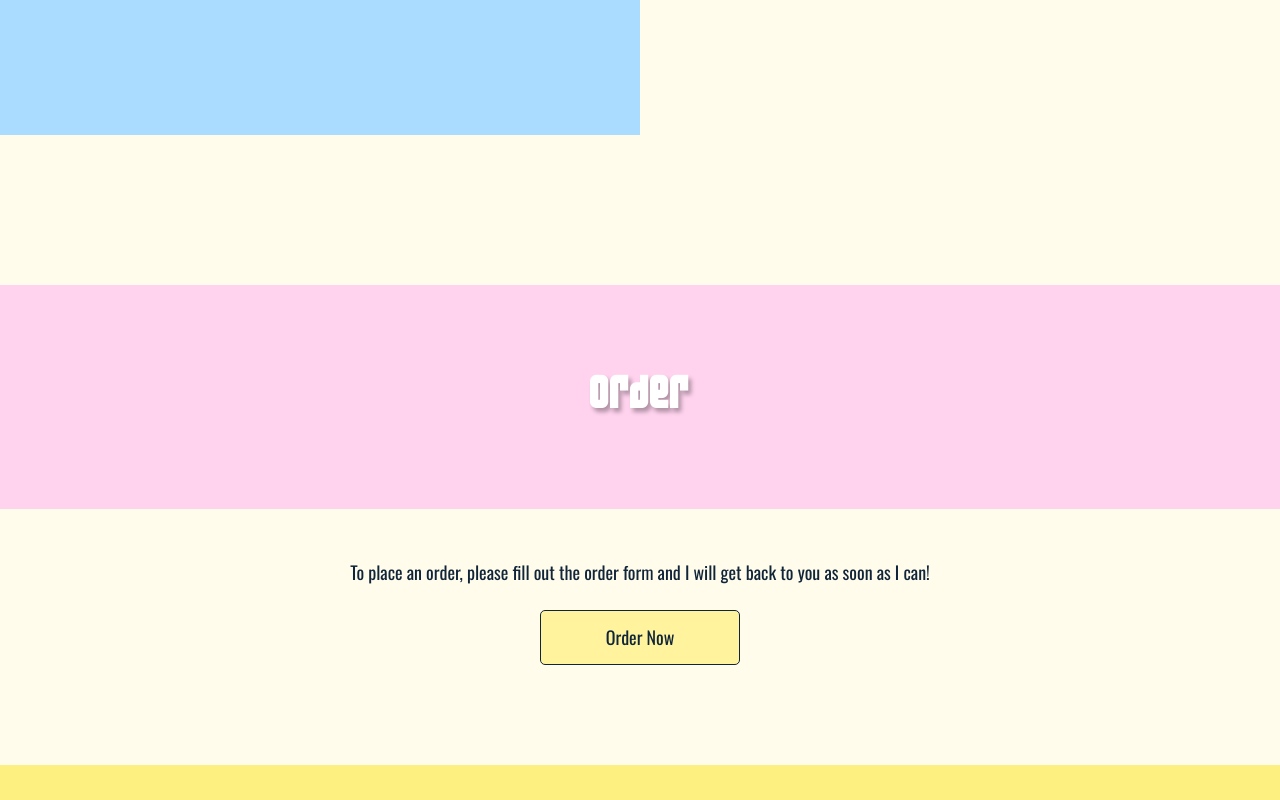
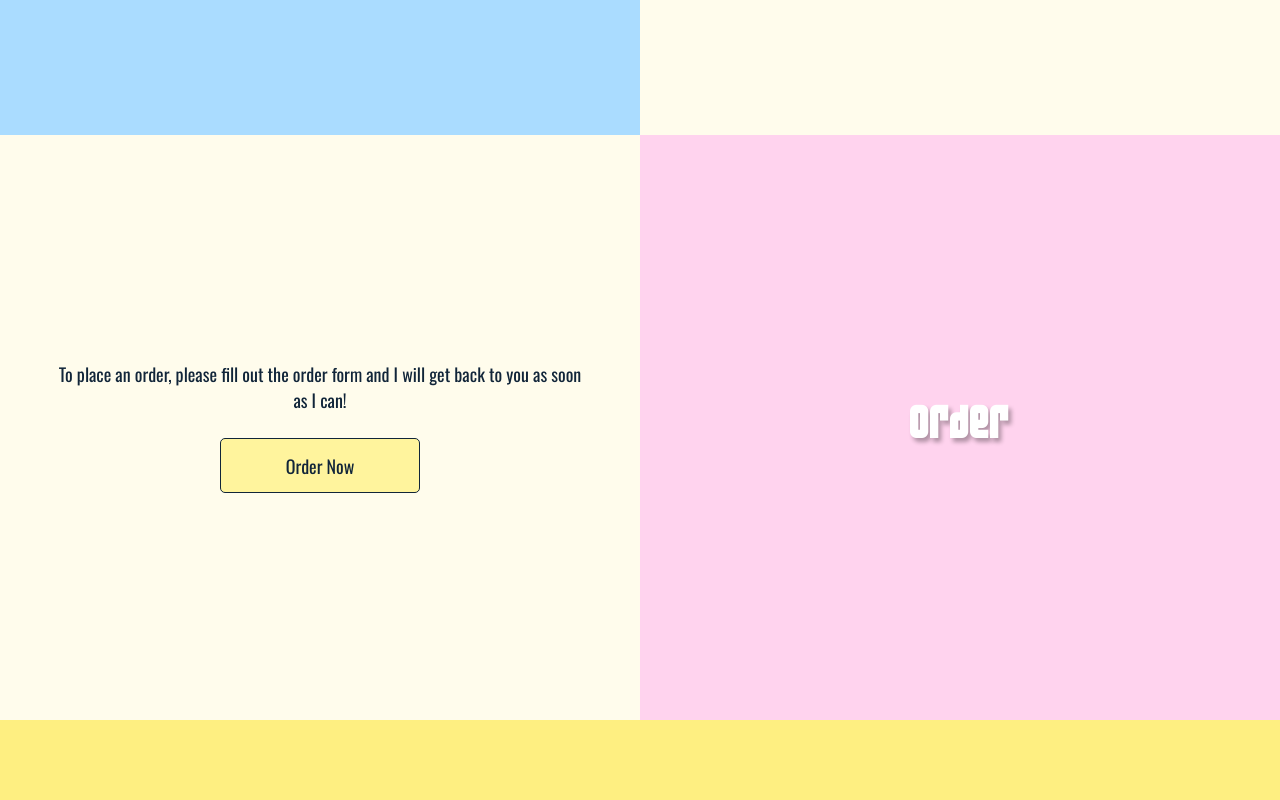
Before and after one commit to soniaarl/baking-it-right, a Vue app: page / in a window 1280 px wide. Shown: the part 1820-2620 px from the top of the page. Built offline with nearby package versions, Linux system fonts and the light colour scheme.

Commit message:
styles (OrderSection)

```diff
--- a/src/App.vue
+++ b/src/App.vue
@@ -61,4 +61,12 @@ footer {
   padding-top: 20px;
   margin-bottom: 80px;
 }
+
+@media (min-width: 1000px) {
+  .prices,
+  .order,
+  .about {
+    margin: 0;
+  }
+}
 </style>
--- a/src/components/sections/OrderSection.vue
+++ b/src/components/sections/OrderSection.vue
@@ -1,6 +1,6 @@
 <template>
-  <div>
-    <SectionTitle title="order" colour="pink" />
+  <div class="container">
+    <SectionTitle class="SectionTitle" title="order" colour="pink" />
     <div class="content wrap">
       <p>
         To place an order, please fill out the order form and I will get back to you as soon as I
@@ -28,4 +28,37 @@ p {
 .OrderButton {
   margin: auto;
 }
+
+@media (min-width: 1000px) {
+  .container {
+    display: flex;
+    flex-direction: row-reverse;
+  }
+
+  .SectionTitle {
+    width: 50%;
+    height: 585px;
+    margin: 0;
+  }
+
+  .content {
+    width: 50%;
+    margin: auto;
+    padding: 0 30px;
+    max-width: 600px;
+  }
+}
+
+@media (min-width: 2000px) {
+  .content {
+    margin: auto 120px auto 0;
+    padding: 0 !important;
+  }
+
+  .SectionTitle:deep(h2) {
+    right: 60%;
+    left: inherit;
+    transform: translate(50%, -50%);
+  }
+}
 </style>
--- a/src/components/sections/PricesSection.vue
+++ b/src/components/sections/PricesSection.vue
@@ -69,6 +69,7 @@ h2 {
   .SectionTitle {
     width: 50%;
     height: 585px;
+    margin: 0;
   }
 
   .cookies {
@@ -77,14 +78,14 @@ h2 {
   }
 }
 
-@media (min-width: 1700px) {
+@media (min-width: 2000px) {
   .cookies {
     justify-content: left;
     padding-left: 150px;
   }
 
-  .SectionTitle /deep/ h2 {
-    left: 70%;
+  .SectionTitle:deep(h2) {
+    left: 60%;
   }
 }
 </style>
```
